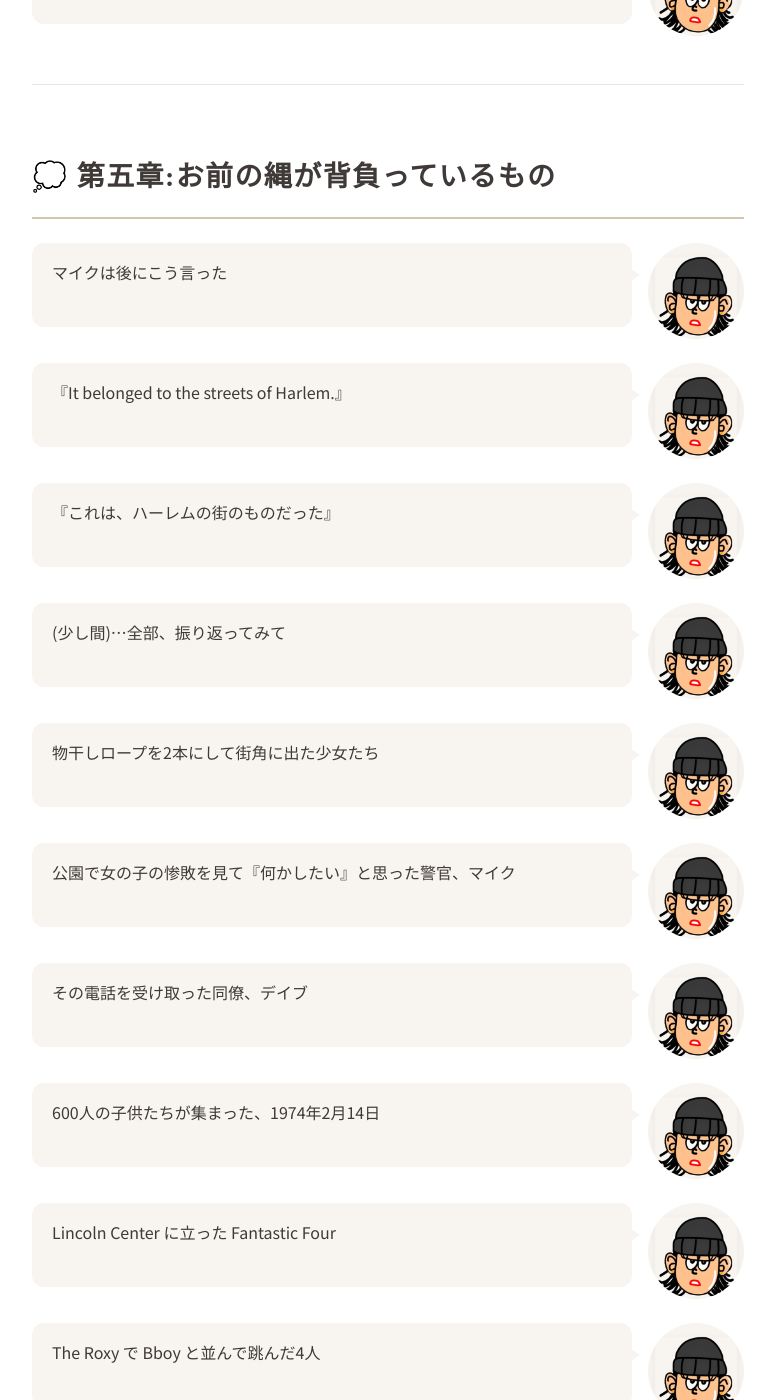
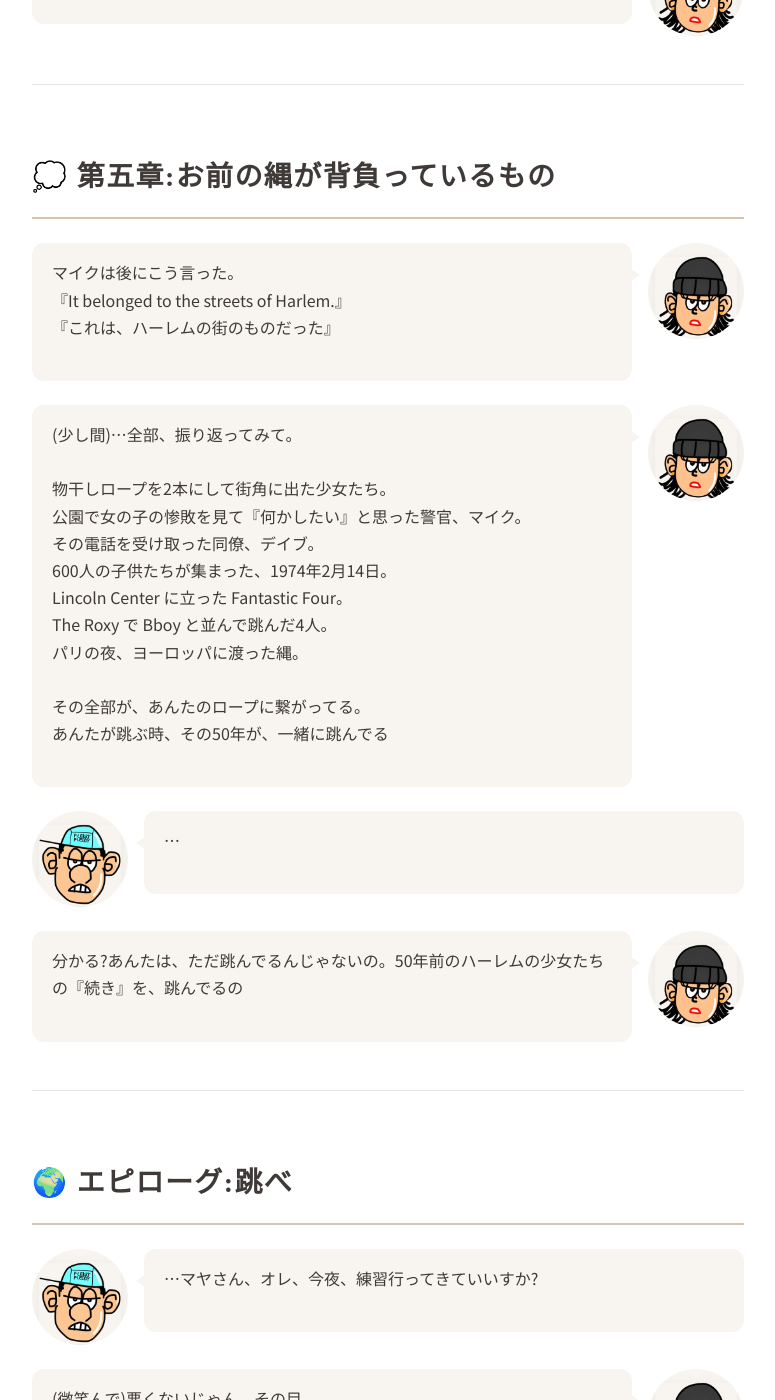
Before and after one commit to JunyaUnityDev/haribow-online-lesson-articles, a Jekyll site: the page built from _scheduled/dd-origin-part2.md, in a window 1280 px wide and 1400 px high, scrolled down 12815 px. Shown: the whole window, without its empty margins (252-1027 px from the left). Built offline with Jekyll 4.4.1, drawn with Linux system fonts in a browser that asks for light colours; some web fonts are replaced; some of the changed text lies outside the part shown.

Commit message:
Consolidate Maya's monologue in Part 2 chapter 5
The chant in 'お前の縄が背負っているもの' was split across 14
consecutive Maya speech bubbles, which made her avatar repeat down
the page and broke the rhythm. Collapse it into 3 bubbles using
<br> for visual breaks: the Mike quote, the long retrospective
chant, and the punchline stays separate.

```diff
--- a/_scheduled/dd-origin-part2.md
+++ b/_scheduled/dd-origin-part2.md
@@ -169,31 +169,9 @@ order: 7
 
 ## 💭 第五章:お前の縄が背負っているもの
 
-{% include character.html name="maya" position="right" text="マイクは後にこう言った" %}
+{% include character.html name="maya" position="right" text="マイクは後にこう言った。<br>『It belonged to the streets of Harlem.』<br>『これは、ハーレムの街のものだった』" %}
 
-{% include character.html name="maya" position="right" text="『It belonged to the streets of Harlem.』" %}
-
-{% include character.html name="maya" position="right" text="『これは、ハーレムの街のものだった』" %}
-
-{% include character.html name="maya" position="right" text="(少し間)…全部、振り返ってみて" %}
-
-{% include character.html name="maya" position="right" text="物干しロープを2本にして街角に出た少女たち" %}
-
-{% include character.html name="maya" position="right" text="公園で女の子の惨敗を見て『何かしたい』と思った警官、マイク" %}
-
-{% include character.html name="maya" position="right" text="その電話を受け取った同僚、デイブ" %}
-
-{% include character.html name="maya" position="right" text="600人の子供たちが集まった、1974年2月14日" %}
-
-{% include character.html name="maya" position="right" text="Lincoln Center に立った Fantastic Four" %}
-
-{% include character.html name="maya" position="right" text="The Roxy で Bboy と並んで跳んだ4人" %}
-
-{% include character.html name="maya" position="right" text="パリの夜、ヨーロッパに渡った縄" %}
-
-{% include character.html name="maya" position="right" text="その全部が、あんたのロープに繋がってる" %}
-
-{% include character.html name="maya" position="right" text="あんたが跳ぶ時、その50年が、一緒に跳んでる" %}
+{% include character.html name="maya" position="right" text="(少し間)…全部、振り返ってみて。<br><br>物干しロープを2本にして街角に出た少女たち。<br>公園で女の子の惨敗を見て『何かしたい』と思った警官、マイク。<br>その電話を受け取った同僚、デイブ。<br>600人の子供たちが集まった、1974年2月14日。<br>Lincoln Center に立った Fantastic Four。<br>The Roxy で Bboy と並んで跳んだ4人。<br>パリの夜、ヨーロッパに渡った縄。<br><br>その全部が、あんたのロープに繋がってる。<br>あんたが跳ぶ時、その50年が、一緒に跳んでる" %}
 
 {% include character.html name="flekky" position="left" text="…" %}
 
```
